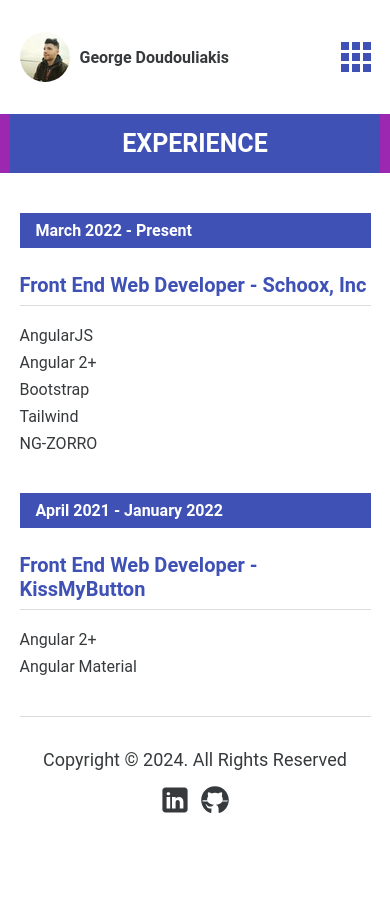
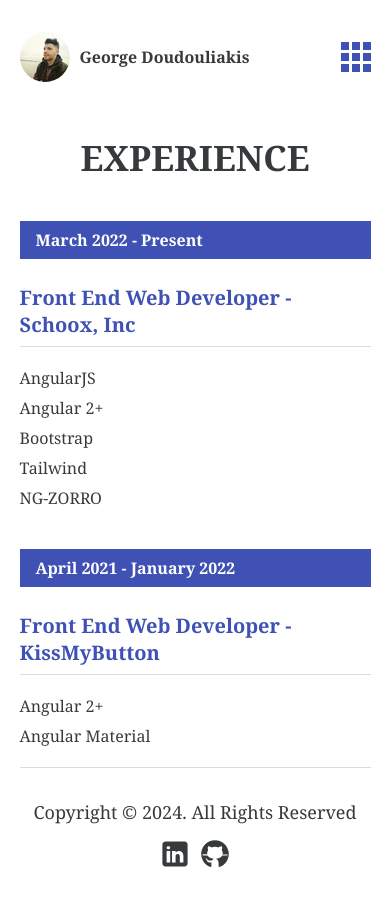
Before and after one commit to GeorgiosDoudouliakis/george-doudouliakis-dev, an Angular app: page /experience in a window 390 px wide. Before the commit the page ends 851 px from the top, so only its background shows below. Built offline with nearby package versions, Linux system fonts and the light colour scheme.

Commit message:
refactor: Change styles of page-header class, font family and remove font weight from non mobile navigation links

```diff
--- a/src/app/components/mobile-navigation/mobile-navigation.component.html
+++ b/src/app/components/mobile-navigation/mobile-navigation.component.html
@@ -18,7 +18,7 @@
 
 <nav [ngClass]="{ 'active': isMobileMenuActive() }">
   <ul>
-    <li><a routerLink="" routerLinkActive="active-link" [routerLinkActiveOptions]="{ exact: true }">Home</a></li>
+    <li (click)="toggleMobileMenu()"><a routerLink="" routerLinkActive="active-link" [routerLinkActiveOptions]="{ exact: true }">Home</a></li>
     <li (click)="toggleMobileMenu()"><a routerLink="about" routerLinkActive="active-link">About</a></li>
     <li (click)="toggleMobileMenu()"><a routerLink="experience" routerLinkActive="active-link">Experience</a></li>
     <li (click)="toggleMobileMenu()"><a routerLink="projects" routerLinkActive="active-link">Projects</a></li>
--- a/src/app/components/non-mobile-navigation/non-mobile-navigation.component.scss
+++ b/src/app/components/non-mobile-navigation/non-mobile-navigation.component.scss
@@ -10,7 +10,6 @@
 
       a {
         position: relative;
-        font-weight: 600;
         padding: var(--main-padding);
         color: var(--font-color);
         border-radius: 4px;
--- a/src/app/pages/contact/layout/contact-layout.component.html
+++ b/src/app/pages/contact/layout/contact-layout.component.html
@@ -1,5 +1,5 @@
-<h1 class="page-header">GET IN TOUCH</h1>
 <div class="container">
+  <h1 class="page-header">GET IN TOUCH</h1>
   <p>Got a question or just want to discuss something? Feel free to send me your message!</p>
   <form [formGroup]="contactForm">
     <div class="name-email-inputs-container">
--- a/src/app/pages/experience/layout/experience-layout.component.html
+++ b/src/app/pages/experience/layout/experience-layout.component.html
@@ -1,4 +1,4 @@
-<h1 class="page-header">EXPERIENCE</h1>
 <div class="container">
+    <h1 class="page-header">EXPERIENCE</h1>
     <gd-experience-list />
 </div>
--- a/src/app/pages/home/components/home-intro/home-intro.component.scss
+++ b/src/app/pages/home/components/home-intro/home-intro.component.scss
@@ -22,9 +22,7 @@
 
     h1 {
       font-size: 23px;
-      font-weight: 900;
       margin-bottom: 15px;
-      color: var(--font-color);
       height: 32px;
 
       @media(min-width: 450px) {
--- a/src/styles.scss
+++ b/src/styles.scss
@@ -8,11 +8,11 @@
   --border-color: #dcdcdc;
   --error-color: #D6002B;
   --main-padding: 8px 16px;
-  --container-padding: 40px 0;
+  --container-padding: 20px 0;
 }
 
 * {
-  font-family: 'Roboto', sans-serif;
+  font-family: Georgia, 'Times New Roman', Times, serif;
   padding: 0;
   margin: 0;
   box-sizing: border-box;
@@ -22,6 +22,11 @@
 body {
   height: 100%;
   background: var(--body-color);
+}
+
+h1 {
+  font-weight: 900;
+  color: var(--font-color);
 }
 
 h2, h3, h4 {
@@ -87,12 +92,16 @@
 }
 
 .page-header {
-  font-weight: 600;
-  font-size: 25px;
+  font-size: 35px;
   text-align: center;
-  color: var(--text-color);
-  background: var(--primary-color);
-  padding: 15px 0;
-  border-left: 10px solid var(--secondary-color);
-  border-right: 10px solid var(--secondary-color);
+  margin-bottom: 40px;
+
+  @media(min-width: 960px) {
+    font-size: 40px;
+    margin-bottom: 45px;
+  }
+
+  @media(min-width: 1280px) {
+    font-size: 45px;
+  }
 }
```
